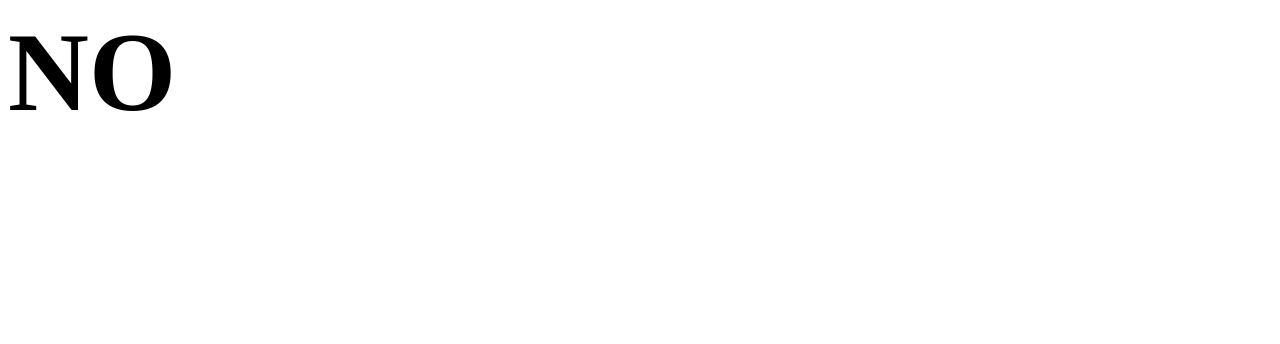
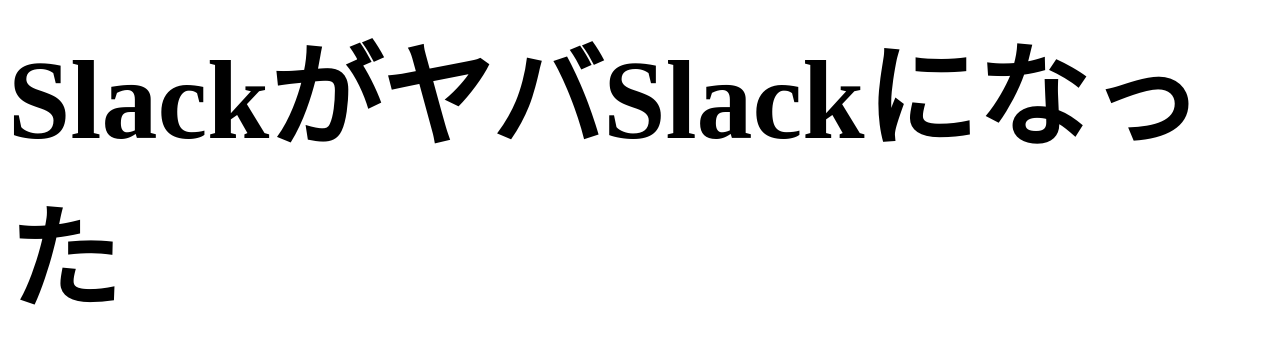
Before and after one commit to sakurapleasure/sakurapleasure.github.io, a plain HTML site: page index.html in a window 1280 px wide. Drawn offline with Linux system fonts and the light colour scheme.

Commit message:
Update index.html

```diff
--- a/index.html
+++ b/index.html
@@ -3,6 +3,6 @@
 		<title>unchi</title>
 	</head>
 	<body>
-		<h1 style="font-size: 7em;">NO</h1>
+		<h1 style="font-size: 7em;">SlackがヤバSlackになった</h1>
 	</body>
 </html>
```
